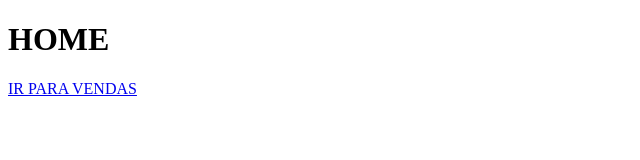
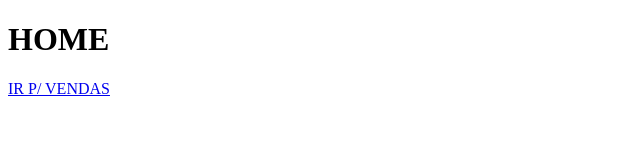
Before and after one commit to HeitorSC/site_de_vendas, a plain HTML site: page index.html in a window 1280 px wide. Shown: the full height of the page, 0-640 px from the left. Drawn offline with Linux system fonts and the light colour scheme.

Commit message:
Para banch alternativa

```diff
--- a/index.html
+++ b/index.html
@@ -9,7 +9,7 @@
 
 <body>
     <h1>HOME</h1>
-    <P><a href="vendas.html">IR PARA VENDAS</a></P>
+    <P><a href="vendas.html">IR P/ VENDAS</a></P>
 
 </body>
 
```
Also changed, not shown: vendas.html (+1 -1 lines).
